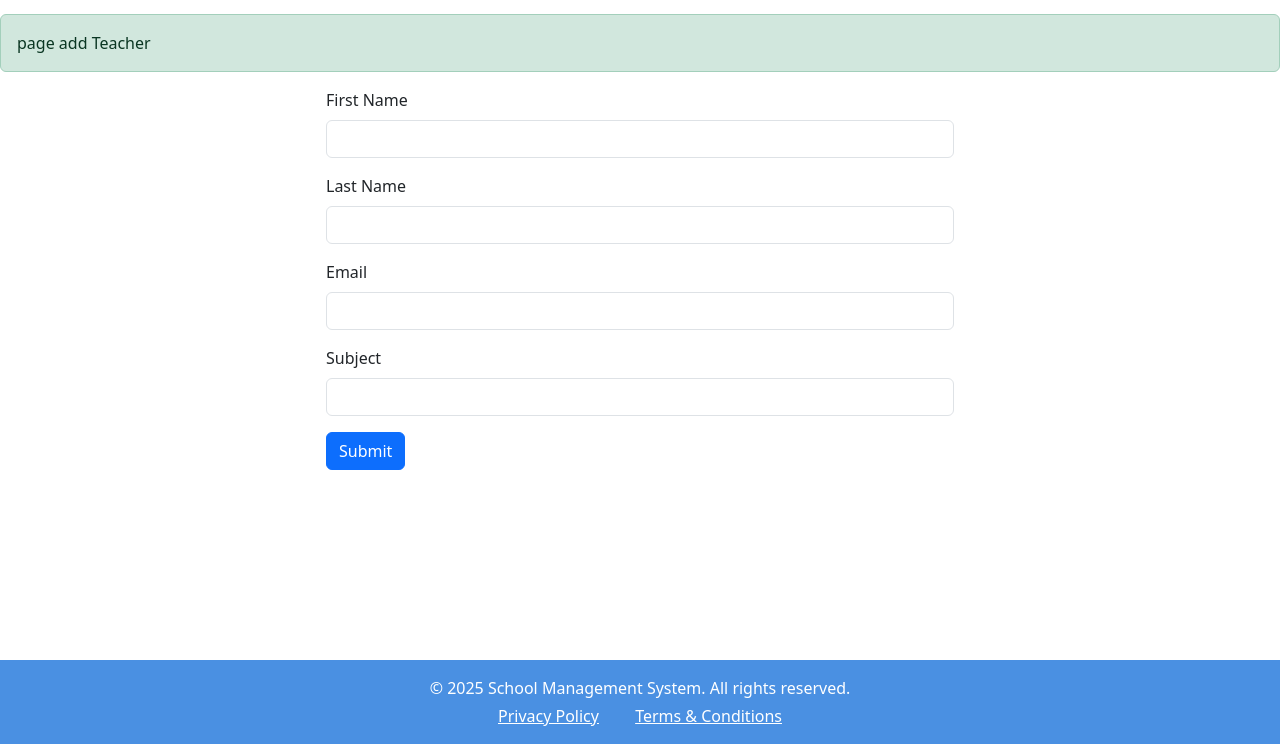
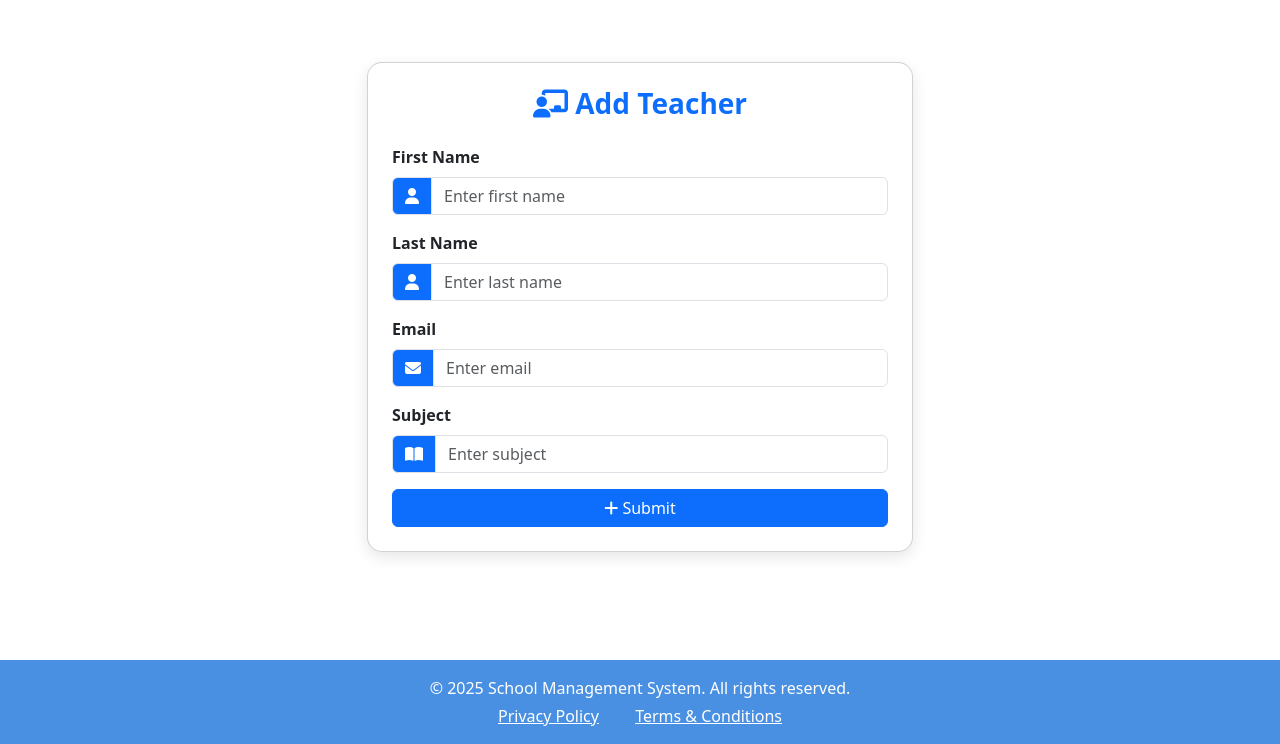
Before and after one commit to salmatarek55/school_system, a PHP site: page /teacher/add.php in a window 1280 px wide. Shown: the part 56-800 px from the top of the page. Run offline with PHP 8.4, Linux system fonts and the light colour scheme; the visitor is signed in with stand-in values (Sample User, id 1).

Commit message:
Update add.php

```diff
--- a/teacher/add.php
+++ b/teacher/add.php
@@ -4,53 +4,93 @@
            $conect=new Conect();
            if($conect->insert($_POST,'teachers')){
                  header('location:/school_system/teacher/index.php?add=success');
+                 exit;
            }
            else{
-            print " <div class='alert alert-danger'>No Teacher was added </div>";
+            print "<div class='alert alert-danger'>❌ No Teacher was added</div>";
            }
-
  }
  include_once('../header.php');
 ?>
-<div class="alert alert-success">page add Teacher</div>
+
+<style>
+  .card-custom {
+    border-radius: 15px;
+    box-shadow: 0 5px 15px rgba(0,0,0,0.1);
+  }
+  .card-title {
+    font-weight: bold;
+    color: #0d6efd;
+  }
+  .form-label {
+    font-weight: 600; /* خط متقل */
+  }
+  .input-group-text {
+    background-color: #0d6efd;
+    color: #fff;
+  }
+</style>
+
+<div class="container mt-5">
 
   <?php
      if(isset($_SESSION['username'])){?>
-          <div class="row">
-             <div class="col-3"></div>
-             <div class="col-6">
+       <div class="row justify-content-center">
+         <div class="col-md-6">
+           <div class="card card-custom">
+             <div class="card-body p-4">
+               <h3 class="text-center mb-4 card-title">
+                 <i class="fa-solid fa-chalkboard-user"></i> Add Teacher
+               </h3>
+
                <form method="POST">
                  <div class="mb-3">
                    <label class="form-label">First Name</label>
-                      <input type="text" name='first_name' class="form-control">
+                   <div class="input-group">
+                     <span class="input-group-text"><i class="fa-solid fa-user"></i></span>
+                     <input type="text" name="first_name" class="form-control" placeholder="Enter first name">
                    </div>
+                 </div>
+
                  <div class="mb-3">
                    <label class="form-label">Last Name</label>
-                      <input type="text" class="form-control" name='last_name'>
+                   <div class="input-group">
+                     <span class="input-group-text"><i class="fa-solid fa-user"></i></span>
+                     <input type="text" name="last_name" class="form-control" placeholder="Enter last name">
+                   </div>
                  </div>
 
                  <div class="mb-3">
                    <label class="form-label">Email</label>
-                     <input type="email" name='email' class="form-control">
+                   <div class="input-group">
+                     <span class="input-group-text"><i class="fa-solid fa-envelope"></i></span>
+                     <input type="email" name="email" class="form-control" placeholder="Enter email">
                    </div>
+                 </div>
+
                  <div class="mb-3">
                    <label class="form-label">Subject</label>
-                     <input type="text" name='subject' class="form-control">
+                   <div class="input-group">
+                     <span class="input-group-text"><i class="fa-solid fa-book-open"></i></span>
+                     <input type="text" name="subject" class="form-control" placeholder="Enter subject">
                    </div>
-            <input type="hidden" name="user_id" value="<?php print  $_SESSION['Id']?>">
-            <button type="submit" class="btn btn-primary">Submit</button>
+                 </div>
+
+                 <input type="hidden" name="user_id" value="<?php print $_SESSION['Id']?>">
+
+                 <button type="submit" class="btn btn-primary w-100">
+                   <i class="fa-solid fa-plus"></i> Submit
+                 </button>
                </form>
              </div>
            </div>
-
-
-<?php }else{
+         </div>
+       </div>
+  <?php } else {
       header("location:/school_system/users/login.php");
       exit;
-}?>
-
-
-
+  } ?>
+</div>
 
 <?php
    include_once('../footer.php');
```
Lines whose indentation alone changed are shown as unchanged.
